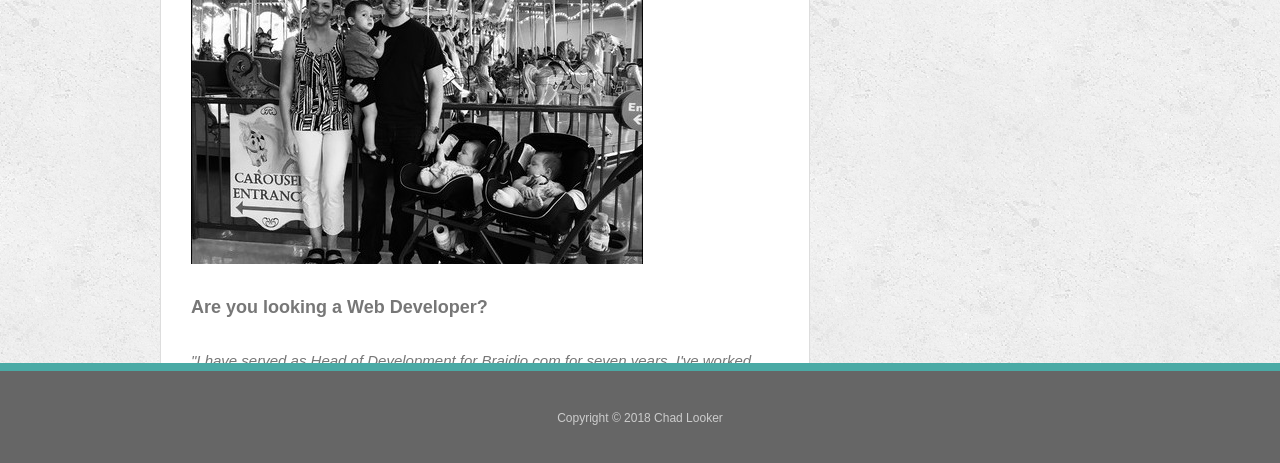
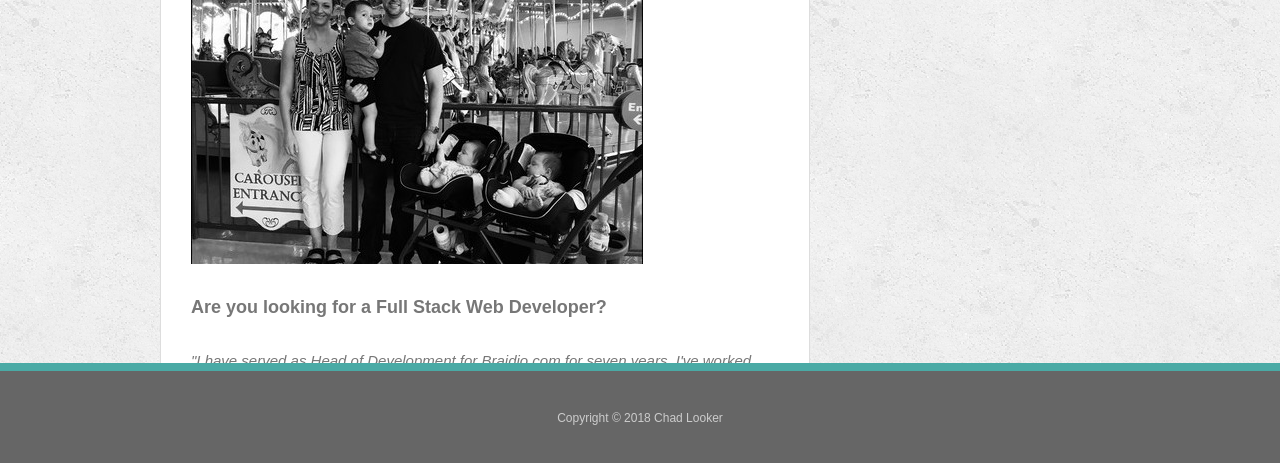
Before and after one commit to CLooker/clooker.github.io, a plain HTML site: page index.html in a window 1280 px wide. Shown: the part 335-798 px from the top of the page. Drawn offline with nearby package versions, Linux system fonts and the light colour scheme.

Commit message:
forgot a word

```diff
--- a/index.html
+++ b/index.html
@@ -25,7 +25,7 @@
         <h1>About Me</h1>
         <img src="assets/images/chadFamilyBW2.jpg" class="auth-image" alt="Chad Looker">
         <p>
-          <strong>Are you looking a Web Developer?</strong>
+          <strong>Are you looking for a Full Stack Web Developer?</strong>
           <br> <blockquote class="recommendation">"I have served as Head of Development for Braidio.com for seven years. I've worked with all sorts of fantastic and talented developers for over a decade now. And in all of that time, I could never forget about our time with Chad. He is a decorated developer who approaches code as an enthusiast, an artist, and as a teacher. His work reflects his hardcore attention to detail, and context. No stroke of the keyboard is pressed without him first envisioning the project as a whole, and how its feature fits in that picture. He is a true catch for any aspiring company. <br>-- Trip Levine, Braidio, Head of Development"</blockquote>
           <br> Hi, I'm Chad Looker. I am a JavaScript developer who primarily works in the React and Node ecosystem. I write fluent ES6/ES7 and implement Functional Programming philosophies. I have professional QA experience implementing the Jest test runner, as well as writing all front end unit tests for an enterprise social learning platform application. I also have some knowledge of Clojure. I strive to be an outlier, and love immersing myself in whatever it is I have to learn next. I work best under pressure and live for that opportunity.
         </p>
```
